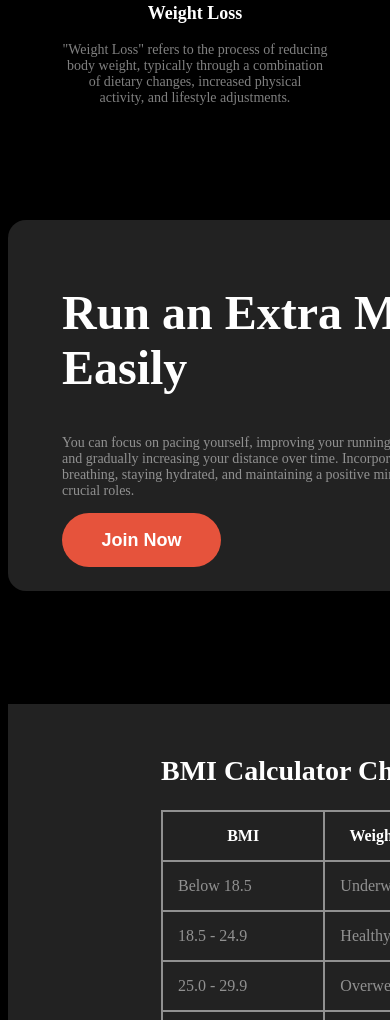
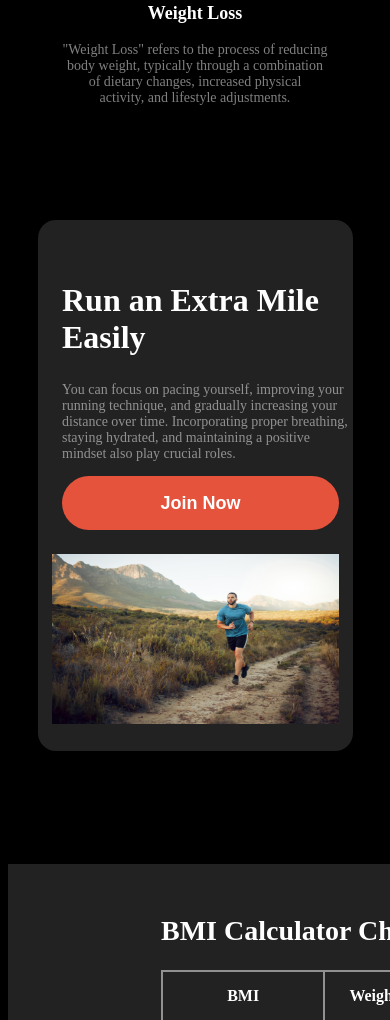
Before and after one commit to samiurrahmann/assignment-2, a plain HTML site: page index.html in a window 390 px wide. Shown: the part 2948-3968 px from the top of the page. Drawn offline with Linux system fonts and the light colour scheme.

Commit message:
added new style for run scetion

```diff
--- a/index.html
+++ b/index.html
@@ -110,7 +110,7 @@
                 <p class="descripsion">You can focus on pacing yourself, improving your running technique, and gradually increasing your distance over time. Incorporating proper breathing, staying hydrated, and maintaining a positive mindset also play crucial roles. </p>
 
                 <div>
-                    <button class="local-btn">Join Now</button>
+                    <button class="local-btn extra-btn">Join Now</button>
                 </div>
             </div>
             <div class="run-image-perent">
--- a/style/style.css
+++ b/style/style.css
@@ -543,6 +543,31 @@ hr{
     margin-bottom: 40px;
 
   }
+  .Run{
+
+    width: 315px;
+    height: 531px;
+    display: flex;
+    flex-direction: column;
+  }
+  .run-image{
+   width: 287px;
+   height: 170px;
+
+  }
+  .text-part{
+    width: 287px;
+    height: 64px;
+    margin-right: 33px;
+
+  }
+  .Run-title{
+    font-size: 32px;
+    width: 277px;
+  }
+  .extra-btn{
+    width: 277px;
+  }
 
 
 }
```
